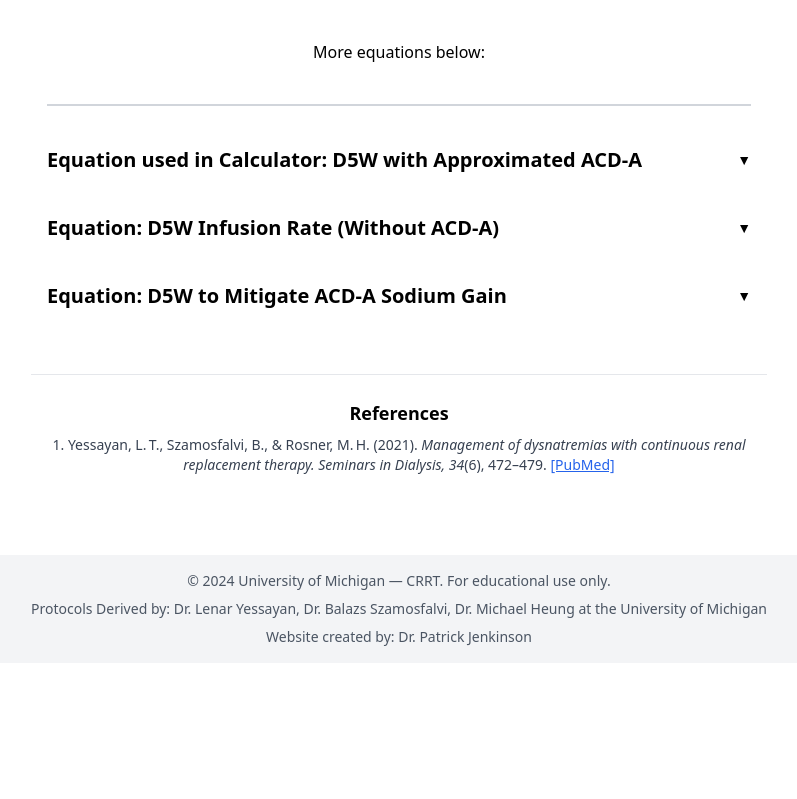
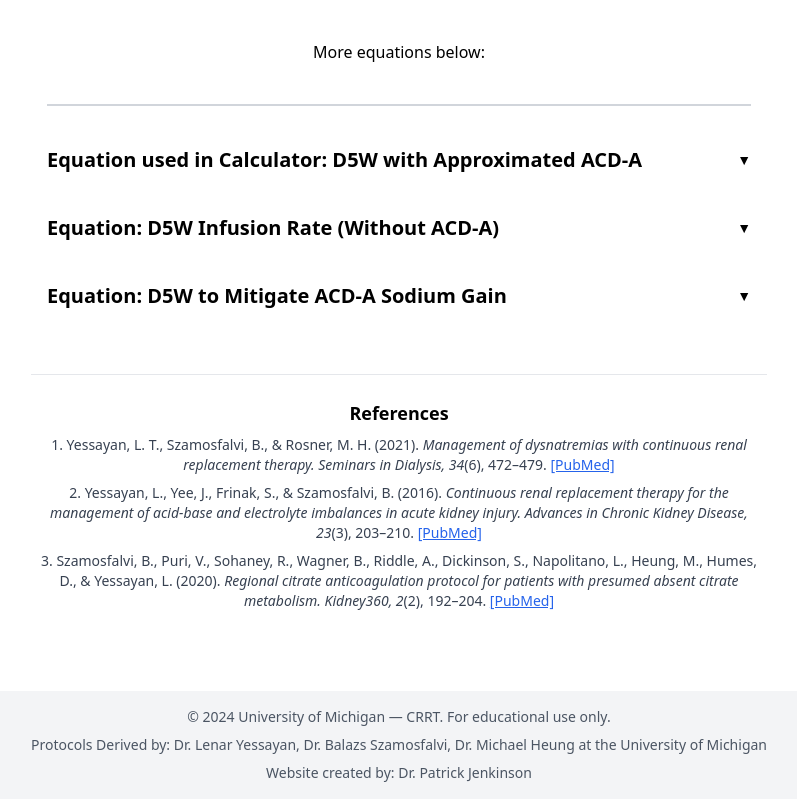
Before and after one commit to pajenkin/CRRT-Flowsheets, a React (Vite) app: page /hyponatremia in a window 1280 px wide. Shown: the part 944-1743 px from the top of the page, without its empty margins (241-1038 px from the left). Before the commit the page ends 1607 px from the top, so only its background shows below. Built offline with nearby package versions, Linux system fonts and the light colour scheme.

Commit message:
fixing the hyponatremia page and the equations, added about page stuff as well

```diff
--- a/src/components/D5WCalculator.tsx
+++ b/src/components/D5WCalculator.tsx
@@ -1,7 +1,7 @@
 import { useState } from "react";
 
 export const D5WCalculator = () => {
-  const [crrtNa, setCrrtNa] = useState(140);
+  const [crrtNa, setCrrtNa] = useState(147);
   const [targetNa, setTargetNa] = useState(120);
   const [qd, setQd] = useState(2000);
   const [qrf, setQrf] = useState(2000);
--- a/src/components/HyponatremiaApproach.tsx
+++ b/src/components/HyponatremiaApproach.tsx
@@ -62,12 +62,14 @@ export const HyponatremiaApproach = () => {
         </button>
         {acdaOpen && (
           <div className="border rounded-md p-4 text-gray-700 space-y-4">
-            <div className="w-full text-[clamp(0.8rem,1.5vw,1.1rem)] leading-tight">
+            <div className="w-full flex justify-center overflow-hidden">
+              <div className="inline-block transform scale-[0.60] origin-center whitespace-nowrap">
                 <BlockMath
                   math={`
                     \\text{D5W Rate (mL/hr)} = 0.9 \\times \\left( \\frac{[\\text{CRRT Na}] - [\\text{Target Na}]}{[\\text{Target Na}]} \\right) \\times (Q_D + Q_{RF})
                   `}
                 />
+              </div>
             </div>
             <h3 className="text-md font-semibold">Variable Definitions:</h3>
             <ul className="list-disc pl-5 text-sm space-y-1">
@@ -95,7 +97,8 @@ export const HyponatremiaApproach = () => {
               When administering D5W during CRRT without citrate anticoagulation (ACD-A), use the following equation
               to calculate the infusion rate that achieves a targeted sodium correction:
             </p>
-            <div className="w-full bg-white rounded p-4 text-[clamp(0.8rem,1.5vw,1.1rem)]">
+            <div className="w-full flex justify-center overflow-hidden">
+              <div className="inline-block transform scale-[0.60] origin-center whitespace-nowrap">
                 <BlockMath
                   math={`
                     \\text{D5W Rate (mL/hr)} =
@@ -103,6 +106,7 @@ export const HyponatremiaApproach = () => {
                     \\times (Q_{D} + Q_{RF})
                   `}
                 />
+              </div>
             </div>
             <h3 className="text-md font-semibold">Variable Definitions:</h3>
             <ul className="list-disc pl-5 text-sm space-y-1">
@@ -126,7 +130,8 @@ export const HyponatremiaApproach = () => {
         </button>
         {acdaPreciseOpen && (
           <div className="border rounded-md p-4 text-gray-700 space-y-4">
-            <div className="w-full text-[clamp(0.8rem,1.5vw,1.1rem)] leading-tight">
+            <div className="w-full flex justify-center overflow-hidden">
+              <div className="inline-block transform scale-[0.60] origin-center whitespace-nowrap">
                 <BlockMath
                   math={`
                   \\text{D5W Rate} =
@@ -138,6 +143,7 @@ export const HyponatremiaApproach = () => {
                   }
                   `}
                 />
+              </div>
             </div>
             <h3 className="text-md font-semibold">Variable Definitions:</h3>
             <ul className="list-disc pl-5 text-sm space-y-1">
--- a/src/components/ReferenceSection.tsx
+++ b/src/components/ReferenceSection.tsx
@@ -2,13 +2,39 @@
 export const ReferenceSection = () => (
     <section className="mt-16 border-t pt-6">
       <h2 className="text-lg font-semibold mb-2">References</h2>
-      <ol className="list-decimal list-inside text-sm text-gray-700">
+      <ol className="list-decimal list-inside text-sm text-gray-700 space-y-2">
         <li>
-          Yessayan, L. T., Szamosfalvi, B., & Rosner, M. H. (2021).{" "}
-          <i>Management of dysnatremias with continuous renal replacement therapy.</i>{" "}
-          <span className="italic">Seminars in Dialysis, 34</span>(6), 472–479.{" "}
+          Yessayan, L.&nbsp;T., Szamosfalvi, B., &amp; Rosner, M.&nbsp;H. (2021).{' '}
+          <i>Management of dysnatremias with continuous renal replacement therapy.</i>{' '}
+          <span className="italic">Seminars in Dialysis, 34</span>(6), 472–479.{' '}
           <a
             href="https://pubmed.ncbi.nlm.nih.gov/34218456/"
+            target="_blank"
+            rel="noopener noreferrer"
+            className="text-blue-600 underline"
+          >
+            [PubMed]
+          </a>
+        </li>
+        <li>
+          Yessayan, L., Yee, J., Frinak, S., &amp; Szamosfalvi, B. (2016).{' '}
+          <i>Continuous renal replacement therapy for the management of acid-base and electrolyte imbalances in acute kidney injury.</i>{' '}
+          <span className="italic">Advances in Chronic Kidney Disease, 23</span>(3), 203–210.{' '}
+          <a
+            href="https://pubmed.ncbi.nlm.nih.gov/27113697/"
+            target="_blank"
+            rel="noopener noreferrer"
+            className="text-blue-600 underline"
+          >
+            [PubMed]
+          </a>
+        </li>
+        <li>
+          Szamosfalvi, B., Puri, V., Sohaney, R., Wagner, B., Riddle, A., Dickinson, S., Napolitano, L., Heung, M., Humes, D., &amp; Yessayan, L. (2020).{' '}
+          <i>Regional citrate anticoagulation protocol for patients with presumed absent citrate metabolism.</i>{' '}
+          <span className="italic">Kidney360, 2</span>(2), 192–204.{' '}
+          <a
+            href="https://pubmed.ncbi.nlm.nih.gov/35373034/"
             target="_blank"
             rel="noopener noreferrer"
             className="text-blue-600 underline"
--- a/src/pages/AboutPage.tsx
+++ b/src/pages/AboutPage.tsx
@@ -1,27 +1,33 @@
 // src/pages/AboutPage.tsx
 
 import React from 'react';
-import UnderConstruction from '../assets/under_construction.svg';
+import CRRTDiagram from '../assets/CRRTDiagram.svg';
+import { ReferenceSection } from "../components/ReferenceSection";
 
 const AboutPage: React.FC = () => {
   return (
     <div className="p-4 max-w-4xl mx-auto">
       <h1 className="text-2xl font-semibold mb-4 text-blue-800">
-        This page is still under construction
+        24-Hour Post-Dilution Veno-Venous Hemo-Diafiltration (post-CVVHDF) with Regional Citrate Anticoagulation (RCA)
       </h1>
-      <img src={UnderConstruction} alt="Under Construction" className="mx-auto w-48 opacity-80" />
-      <h1 className="text-2xl font-semibold mb-4 text-blue-800">
-        24-h Post-Dilution Veno-Venous Hemo-Diafiltration (post-CVVHDF) with Regional Citrate Anticoagulation (RCA)
-      </h1>
-
       <section className="text-gray-700 text-base leading-relaxed space-y-4">
+        <p>Reference:&nbsp;
+          <a
+              href="https://pubmed.ncbi.nlm.nih.gov/35373034/"
+              target="_blank"
+              rel="noopener noreferrer"
+              className="text-blue-600 underline"
+            >
+            Regional citrate anticoagulation protocol for patients with presumed absent citrate metabolism.
+          </a>
+        </p>
         <p>
           Citrate acts as an anticoagulation agent by complexing calcium (Ca) thereby lowering the plasma ionized calcium (iCa) level.
           Multiple clotting cascade reactions cannot progress if the plasma iCa is &lt;0.4 mM. A high, fixed citrate flow to blood flow ratio
           in the post-CVVHDF-RCA protocol ensures &lt;0.4 mM iCa and strong anticoagulant activity from the point where the citrate infusion
           enters the intake (arterial) limb of the blood circuit until the point where the Ca solution is infused.
         </p>
-
+         <img src={CRRTDiagram} alt="CRRT Diagram" className="mx-auto" />
         <p>
           About 25–60% of the free [citrate]³⁻ and [citrate-Ca]⁻ complex ions are cleared through the HF1400 filter using a commercial Ca-free,
           bicarbonate-based sterile fluid. The effluent flow rate, typically 20–50% of the blood flow, is selected based on the patient's weight
@@ -45,11 +51,8 @@ const AboutPage: React.FC = () => {
           After citrate infusion, circuit total Ca is normal but iCa is low due to high citrate levels. Once blood exits the Ca-free post-CVVHDF
           circuit, total Ca, citrate, and iCa are all reduced. Venous-limb Ca infusion restores systemic calcium for effective coagulation.
         </p>
-
-        <p className="text-sm italic text-gray-500">
-          References to follow in future updates.
-        </p>
       </section>
+      <ReferenceSection />
     </div>
   );
 };
```
Also changed, not shown: 7 other files (tests, documents, lock files or other folders). Lines whose indentation alone changed are shown as unchanged.
